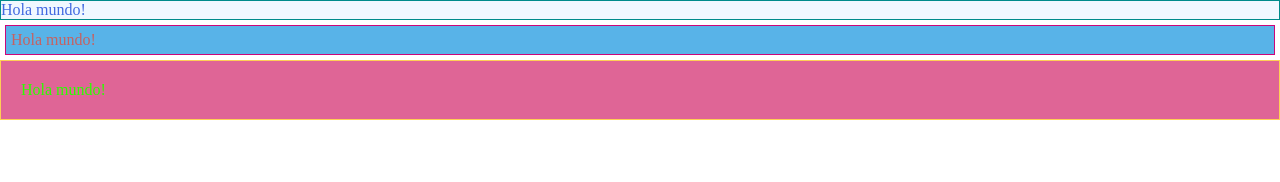
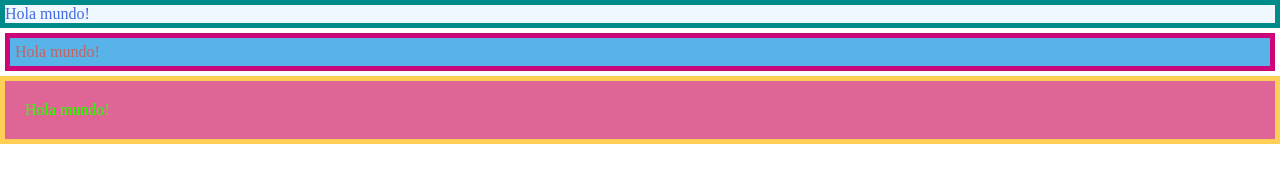
Before and after one commit to tfuecru/LENGUAJE-DE-MARCAS, a plain HTML site: page CSS/Ejercicio8/Ejercicio8.html in a window 1280 px wide. Drawn offline with Linux system fonts and the light colour scheme.

Commit message:
Ejercicio 8 CSS editado

```diff
--- a/CSS/Ejercicio8/Ejercicio8.html
+++ b/CSS/Ejercicio8/Ejercicio8.html
@@ -8,21 +8,21 @@
             margin: 0px;
         }
         #uno{
-            border: 1px solid darkcyan;
+            border: 5px solid darkcyan;
             color: royalblue;
             background-color: aliceblue;
             margin: 0px;
             padding: 0px;
         }
         #dos{
-            border: 1px solid rgb(203, 6, 121);
+            border: 5px solid rgb(203, 6, 121);
             color: rgb(197, 98, 98);
             background-color: rgb(88, 179, 232);
             margin: 5px;
             padding: 5px;
         }
         #tres{
-            border: 1px solid rgb(255, 207, 86);
+            border: 5px solid rgb(255, 207, 86);
             color: rgb(43, 255, 0);
             background-color: rgba(216, 64, 125, 0.805);
             margin: 0px;
```
